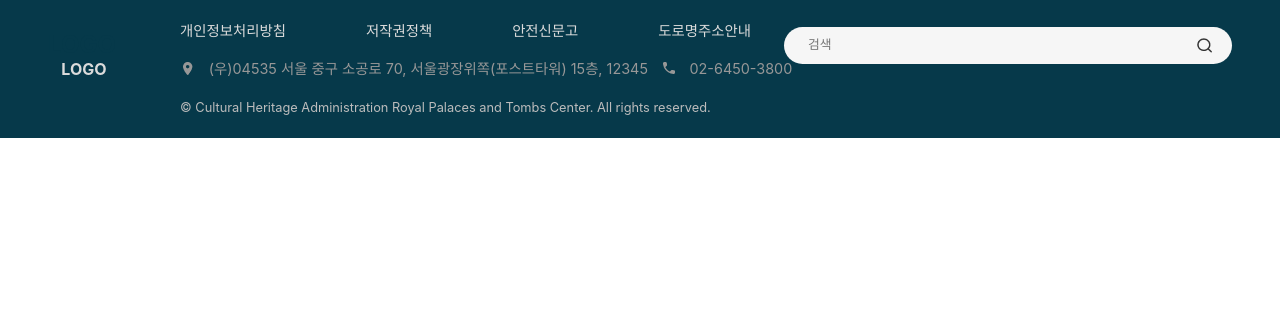
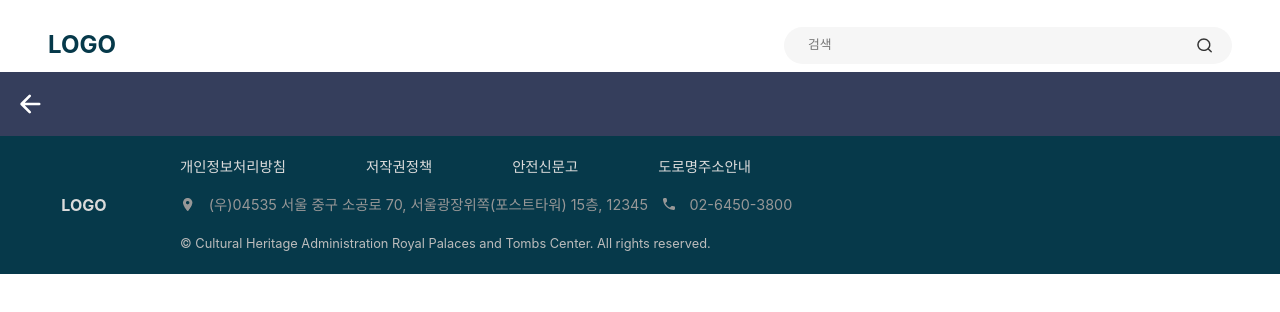
Before and after one commit to k-io-sk/kiosk-fe, a React (Vite) app: page /events/1 in a window 1280 px wide. Shown: the top 312 px of the page. Built offline with nearby package versions, Linux system fonts and the light colour scheme; a web font is replaced by a local one.

Commit message:
:sparkles: Feat: 상단 이전 버튼(바) UI 구현

```diff
--- /dev/null
+++ b/src/components/commons/backBar/BackBar.jsx
@@ -0,0 +1,15 @@
+import { useNavigate } from 'react-router-dom';
+import styles from './BackBar.module.css';
+import { IoArrowBack } from 'react-icons/io5';
+
+export default function BackBar() {
+  const navigate = useNavigate();
+
+  return (
+    <div className={styles.backBar}>
+      <button className={styles.iconButton} onClick={() => navigate(-1)} aria-label='이전 페이지로 이동'>
+        <IoArrowBack className={styles.icon} />
+      </button>
+    </div>
+  );
+}
--- /dev/null
+++ b/src/components/commons/backBar/BackBar.module.css
@@ -0,0 +1,45 @@
+.backBar {
+  position: fixed;
+  top: var(--header-h);
+  left: 0;
+  width: 100%;
+  height: var(--backbar-h);
+  background-color: #353e5c;
+  display: flex;
+  align-items: center;
+  padding-left: 1rem;
+  margin: 0;
+  border: none;
+  box-sizing: border-box;
+  z-index: 90;
+  overflow: visible;
+}
+
+.iconButton {
+  position: absolute;
+  top: 50%;
+  left: 1rem;
+  transform: translateY(-50%);
+  background: none;
+  border: none;
+  cursor: pointer;
+  display: flex;
+  align-items: center;
+  justify-content: center;
+  padding: 0;
+  transition: opacity 0.2s ease;
+  outline: none;
+}
+
+.iconButton:focus,
+.iconButton:active,
+.iconButton:focus-visible {
+  outline: none;
+  border: none;
+  box-shadow: none;
+}
+
+.icon {
+  color: #fff;
+  font-size: 1.8rem;
+}
--- a/src/layouts/MainLayout.jsx
+++ b/src/layouts/MainLayout.jsx
@@ -1,12 +1,18 @@
-import { Outlet } from 'react-router-dom';
+import { Outlet, useLocation } from 'react-router-dom';
 import Footer from '../components/commons/footer/Footer';
 import Header from '../components/commons/header/Header';
+import BackBar from '../components/commons/backBar/BackBar';
+import styles from './MainLayout.module.css';
 
 export default function MainLayout() {
+  const location = useLocation();
+  const isHomePage = location.pathname === '/';
+
   return (
-    <div className='layout'>
+    <div className={`${styles.layout} ${isHomePage ? styles.isHome : styles.isSub}`}>
       <Header />
-      <main className='content'>
+      {!isHomePage && <BackBar />}
+      <main className={styles.content}>
         <Outlet />
       </main>
       <Footer />
--- a/src/layouts/MainLayout.module.css
+++ b/src/layouts/MainLayout.module.css
@@ -1,17 +1,35 @@
-/* 기본 레이아웃 */
+:root {
+  --header-h: 72px;
+  --backbar-h: 64px;
+}
+
 .layout {
   position: relative;
   min-height: 100vh;
   min-width: 100vw;
 }
 
-/* Header와 Footer는 배경 위에 오도록 z-index 설정 */
 header,
 footer {
   position: relative;
+  z-index: 10;
+  margin: 0;
+  padding: 0;
+  border: none;
 }
 
-/* Outlet에 해당하는 페이지 콘텐츠는 기본적으로 배경 위에 오도록 */
-main {
+.content {
   position: relative;
+  z-index: 1;
+  box-sizing: border-box;
+  margin: 0;
+  padding: 0;
 }
+
+.isHome .content {
+  padding-top: 0;
+}
+
+.isSub .content {
+  padding-top: calc(var(--header-h) + var(--backbar-h));
+}
```
Also changed, not shown: src/assets/images/artweek.png (added), 1 other file (tests, documents, lock files or other folders).
